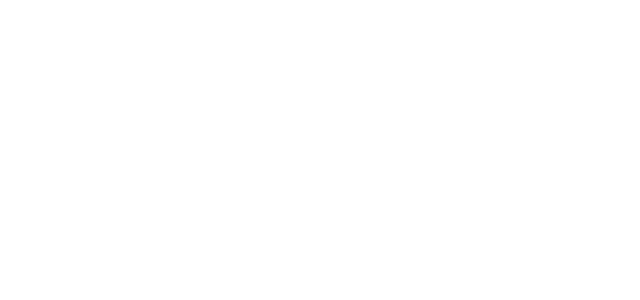
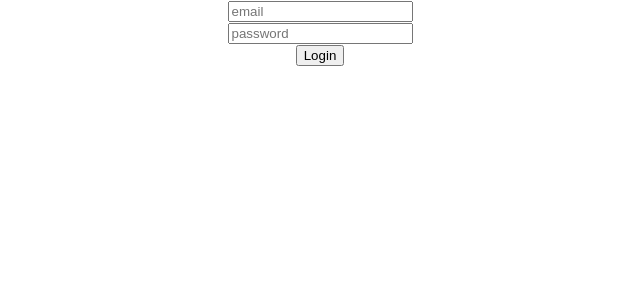
Before and after one commit to rakibahmeddev/sign-in-with-email-password-from, a React (Create React App) app: page / in a window 1280 px wide. Shown: the top 300 px of the page, without its empty margins (320-960 px from the left). Built offline with nearby package versions, Linux system fonts and the light colour scheme.

Commit message:
onchange, onblur, onsubmit and also installed bootstrap

```diff
--- a/package.json
+++ b/package.json
@@ -6,8 +6,10 @@
     "@testing-library/jest-dom": "^5.16.4",
     "@testing-library/react": "^13.0.1",
     "@testing-library/user-event": "^13.5.0",
+    "bootstrap": "^5.1.3",
     "firebase": "^9.6.10",
     "react": "^18.0.0",
+    "react-bootstrap": "^2.2.3",
     "react-dom": "^18.0.0",
     "react-scripts": "5.0.1",
     "web-vitals": "^2.1.4"
--- a/src/App.js
+++ b/src/App.js
@@ -1,7 +1,35 @@
 import "./App.css";
+import app from "./firebase.init";
+import { getAuth } from "firebase/auth";
 
+const auth = getAuth(app);
 function App() {
-  return <div className="App"></div>;
+  const handleEmailBlur = (event) => {
+    console.log(event.target.value);
+  };
+  const handlePasswordBlur = (e) => {
+    console.log(e.target.value);
+  };
+  const handleFormSubmit = (event) => {
+    console.log("form submited");
+    event.preventDefault();
+  };
+
+  return (
+    <div className="App">
+      <form onSubmit={handleFormSubmit}>
+        <input onBlur={handleEmailBlur} type="email" placeholder="email" />{" "}
+        <br />
+        <input
+          onBlur={handlePasswordBlur}
+          type="password"
+          placeholder="password"
+        />{" "}
+        <br />
+        <input type="button" value="Login" />
+      </form>
+    </div>
+  );
 }
 
 export default App;
```
Also changed, not shown: 1 other file (tests, documents, lock files or other folders).
